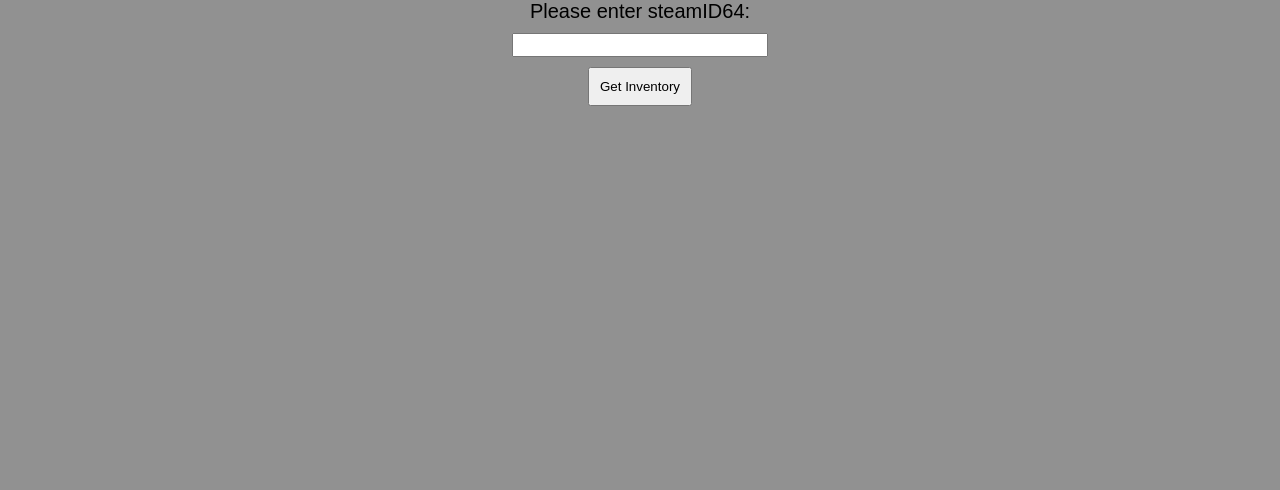
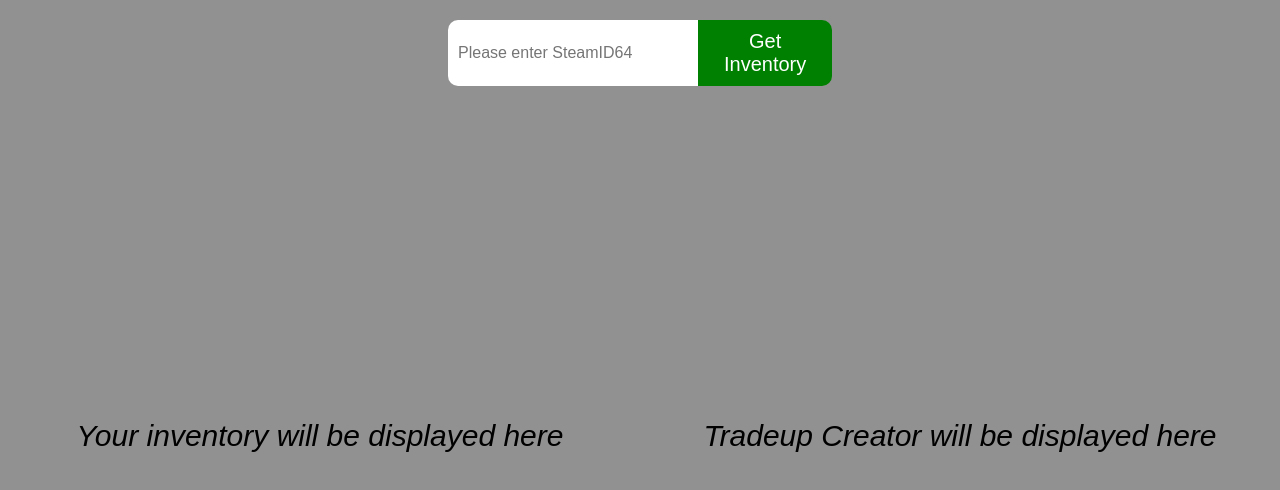
Before and after one commit to devmikh/tradeup-helper-client, a React (Vite) app: page / in a window 1280 px wide. Shown: the top 490 px of the page. Built offline with nearby package versions, Linux system fonts and the light colour scheme.

Commit message:
Refactor components

```diff
--- a/src/App.jsx
+++ b/src/App.jsx
@@ -1,7 +1,8 @@
 import { Provider } from 'react-redux';
 import store from './store/store';
 import SearchBar from "./components/SearchBar";
-import ItemGrid from "./components/ItemGrid";
+import Main from './components/Main'
+
 import './app.css';
 
 const App = () => {
@@ -9,7 +10,7 @@ const App = () => {
         <Provider store={store}>
             <div className="App">
                 <SearchBar />
-                <ItemGrid />
+                <Main />
             </div>
         </Provider>
     )
--- a/src/components/ItemGrid/index.jsx
+++ b/src/components/ItemGrid/index.jsx
@@ -7,16 +7,16 @@ const ItemGrid = () => {
 
     const inventory = useSelector(state => state.inventory);
 
-    return (
-        <div className={styles.inputContainer}>
-            <div className={styles.itemsContainer}>
-            {inventory.loading ?
+    let content = '';
+    if (inventory.loading) {
+        content =
         <MoonLoader
             size={80}
             aria-label="Loading Spinner"
             data-testid="loader"
-                /> :
-                inventory.data && inventory.data.map(item => {
+        />;
+    } else if (!inventory.loading && inventory.data) {
+        content = inventory.data.map(item => {
             return (
                 <ItemCard
                     name={item.name}
@@ -26,7 +26,18 @@ const ItemGrid = () => {
                     collection={item.collection}
                 />
             )
-                })}
+        });
+    } else {
+        content =
+        <span className={styles.inventoryMessage}>
+            Your inventory will be displayed here
+        </span>;
+    }
+
+    return (
+        <div className={styles.inputContainer}>
+            <div className={styles.itemsContainer}>
+                {content}
             </div>
         </div>
 
--- a/src/components/ItemGrid/index.module.css
+++ b/src/components/ItemGrid/index.module.css
@@ -12,6 +12,11 @@
     overflow: auto;
 }
 
+.inventoryMessage {
+    font-size: 30px;
+    font-style: italic;
+}
+
 ::-webkit-scrollbar {
     background-color: rgb(107, 107, 107);
     border-radius: 20px;
--- /dev/null
+++ b/src/components/Main/index.jsx
@@ -0,0 +1,18 @@
+import { useSelector } from "react-redux";
+import ItemGrid from "../ItemGrid";
+import TradeupSection from '../TradeupSection';
+import styles from './index.module.css';
+
+const Main = () => {
+
+    return (
+        <div className={styles.main}>
+            <ItemGrid />
+            <TradeupSection />
+        </div>
+
+
+    )
+};
+
+export default Main;
--- /dev/null
+++ b/src/components/Main/index.module.css
@@ -0,0 +1,3 @@
+.main {
+    display: flex;
+}
--- a/src/components/SearchBar/index.jsx
+++ b/src/components/SearchBar/index.jsx
@@ -21,9 +21,10 @@ const SearchBar = () => {
 
     return (
         <form onSubmit={submitForm} className={styles.form}>
-            <span className={styles.prompt}>Please enter steamID64:</span>
-            <input className={styles.input} name='steamid' onChange={onChange} value={steamId}></input>
-            <button className={styles.button} type='submit'>Get Inventory</button>
+            <div className={styles.inputContainer}>
+                <input className={styles.input} name='steamid' onChange={onChange} value={steamId} placeholder='Please enter SteamID64'></input>
+                <button className={styles.button} type='submit'>Get Inventory</button>
+            </div>
             <span className={styles.error}>{inventory.error}</span>
         </form>
 
--- a/src/components/SearchBar/index.module.css
+++ b/src/components/SearchBar/index.module.css
@@ -3,8 +3,15 @@
     flex-direction: column;
     align-items: center;
     gap: 10px;
-    width: 20%;
+    width: 30%;
     margin: auto;
+    margin-top: 20px;
+}
+
+.inputContainer {
+    display: flex;
+    justify-content: center;
+    width: 100%;
 }
 
 .prompt {
@@ -15,10 +22,19 @@
     width: 100%;
     outline: none;
     font-size: 16px;
+    padding: 10px;
+    border: none;
+    border-radius: 10px 0 0 10px;
 }
 
 .button {
     padding: 10px;
+    width: 200px;
+    border: none;
+    border-radius: 0 10px 10px 0;
+    background-color: green;
+    font-size: 20px;
+    color: white;
 }
 
 .error {
--- /dev/null
+++ b/src/components/TradeupSection/index.jsx
@@ -0,0 +1,15 @@
+import { useSelector } from "react-redux";
+import styles from './index.module.css';
+
+const TradeupSection = () => {
+
+    return (
+        <div className={styles.tradeupContainer}>
+            <span className={styles.tradeupCreatorPrompt}>Tradeup Creator will be displayed here</span>
+        </div>
+
+
+    )
+};
+
+export default TradeupSection;
--- /dev/null
+++ b/src/components/TradeupSection/index.module.css
@@ -0,0 +1,12 @@
+.tradeupContainer {
+    display: flex;
+    justify-content: center;
+    align-items: center;
+
+    width: 50%;
+}
+
+.tradeupCreatorPrompt {
+    font-size: 30px;
+    font-style: italic;
+}
```
Lines whose indentation alone changed are shown as unchanged.
